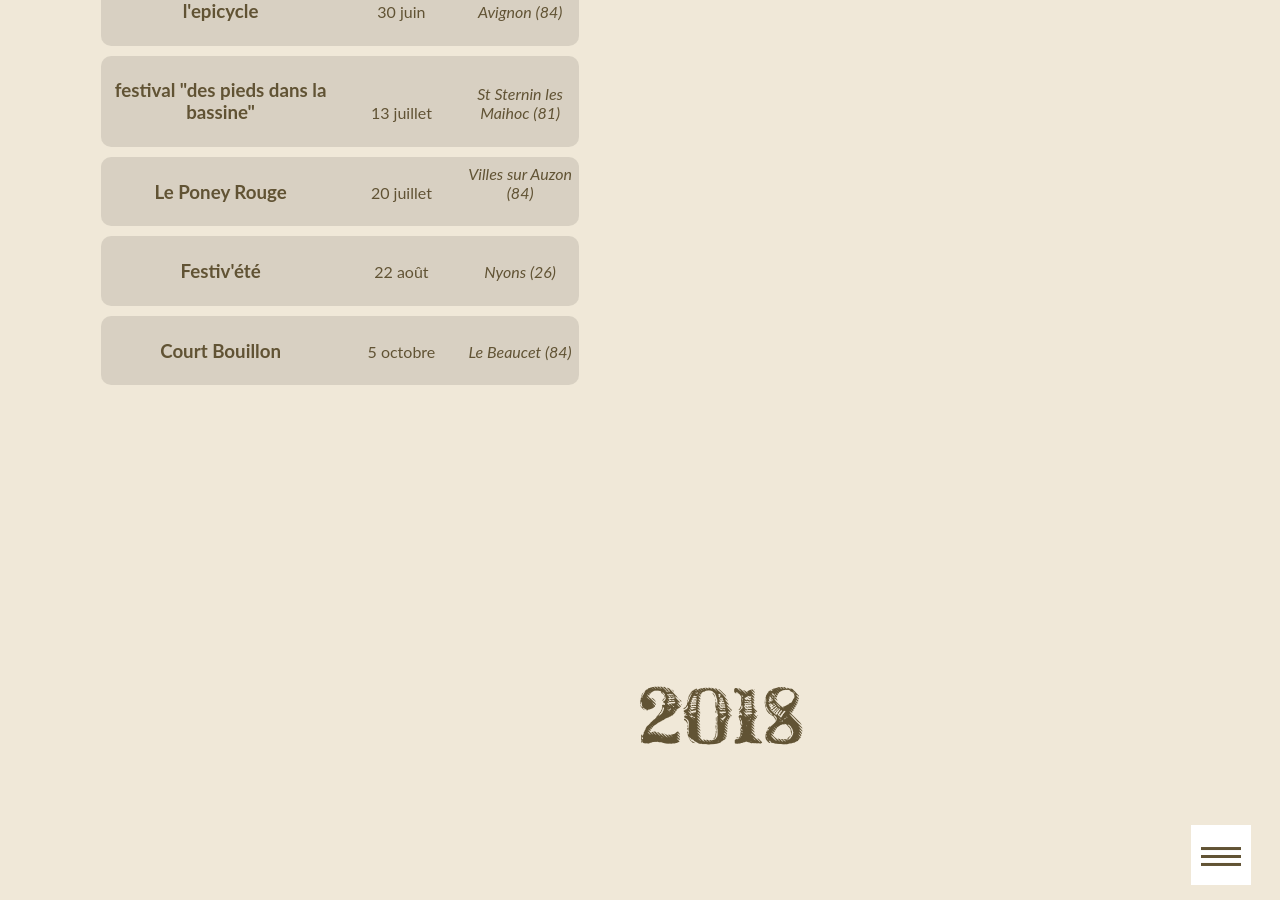
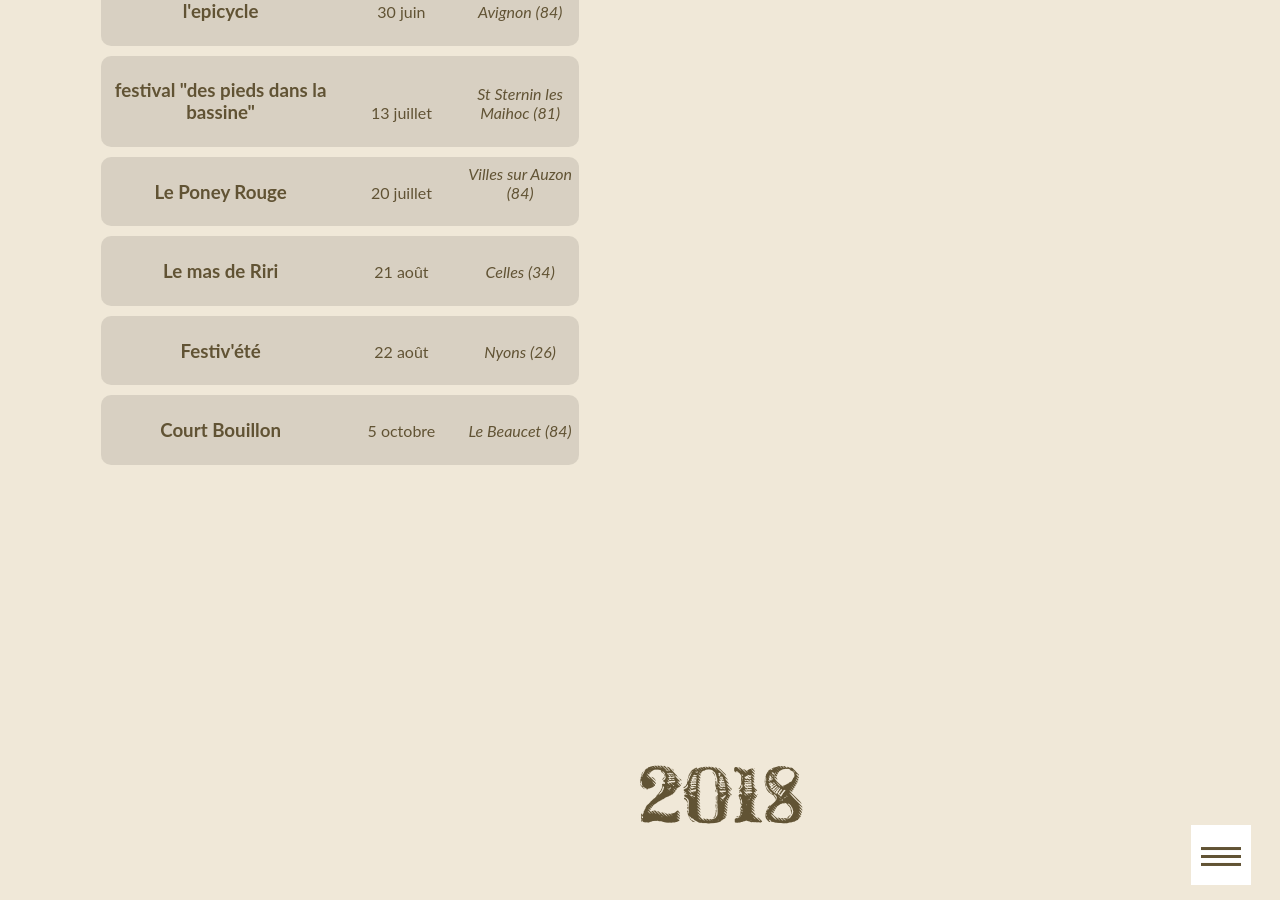
Before and after one commit to ftmftrs/ftmftrs.github.io, a Jekyll site: the page built from concert/index.html, in a window 1280 px wide and 900 px high, scrolled down 1360 px. Built offline with Jekyll 4.4.1, drawn with Linux system fonts in a browser that asks for light colours; Markdown is read by kramdown in place of the engine named in the settings; comment, search, counter and statistics services are not loaded.

Commit message:
Update concerts.yml

```diff
--- a/_data/concerts.yml
+++ b/_data/concerts.yml
@@ -24,6 +24,10 @@
     - title: Le Poney Rouge
       date: 20 juillet
       address: Villes sur Auzon (84)
+
+    - title: Le mas de Riri
+      date: 21 août
+      address: Celles (34)
 
     - title: Festiv'été
       date: 22 août
```
